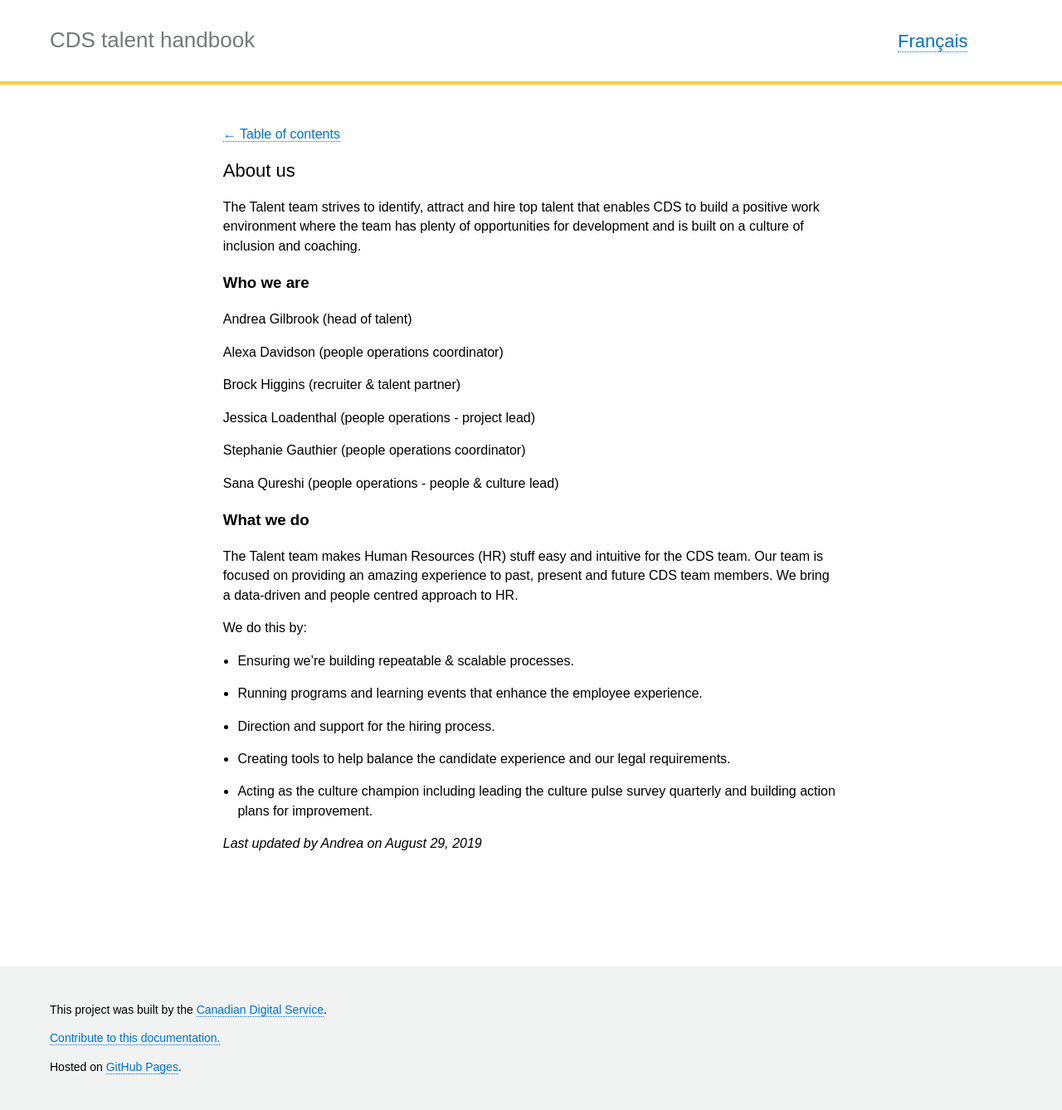
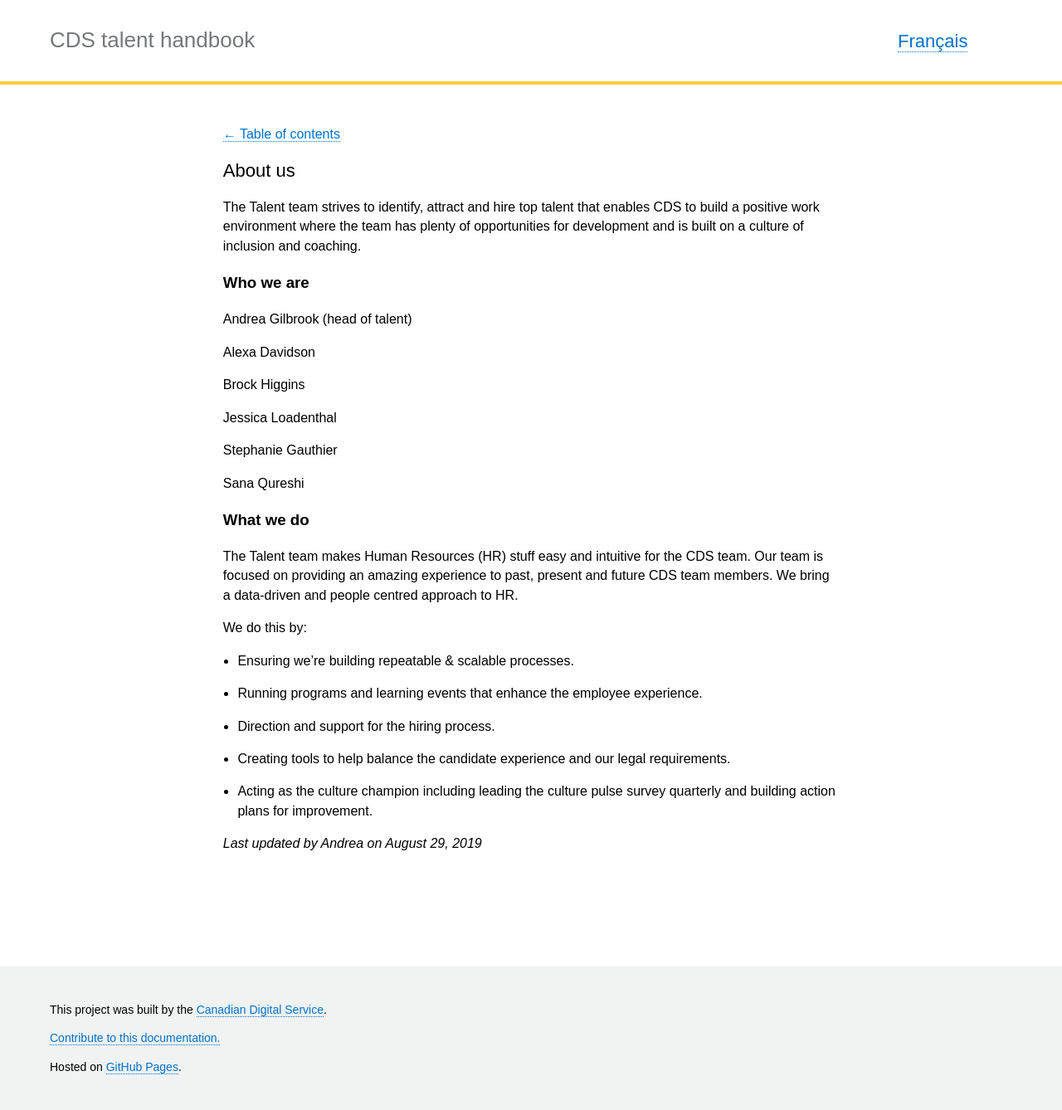
Before and after one commit to cds-snc/talent, a Jekyll site: the page built from _pages/en/about/about-us.md, in a window 1280 px wide. Shown: the whole page at 83% size. Built offline with Jekyll 4.4.1, drawn with Linux system fonts in a browser that asks for light colours.

Commit message:
updated content

```diff
--- a/_pages/en/about/about-us.md
+++ b/_pages/en/about/about-us.md
@@ -12,15 +12,15 @@ The Talent team strives to identify, attract and hire top talent that enables CD
 
 Andrea Gilbrook (head of talent)
 
-Alexa Davidson (people operations coordinator)
+Alexa Davidson
 
-Brock Higgins (recruiter & talent partner)
+Brock Higgins
 
-Jessica Loadenthal (people operations - project lead)
+Jessica Loadenthal
 
-Stephanie Gauthier (people operations coordinator)
+Stephanie Gauthier
 
-Sana Qureshi (people operations - people & culture lead)
+Sana Qureshi
 
 
 ### What we do
```
